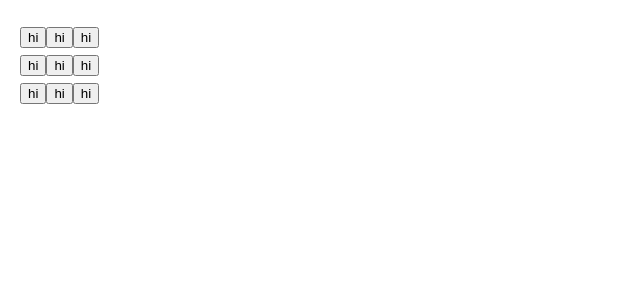
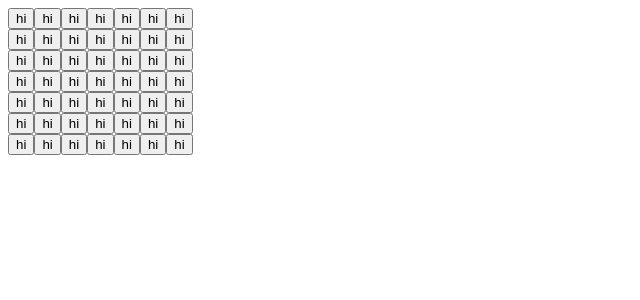
Before and after one commit to ace-jc/Grid-Test, a React (Create React App) app: page / in a window 1280 px wide. Shown: the top 300 px of the page, without its empty margins (0-640 px from the left). Built offline with nearby package versions, Linux system fonts and the light colour scheme.

Commit message:
added variable number of rows and cols

```diff
--- a/src/App.js
+++ b/src/App.js
@@ -47,7 +47,7 @@ class GridArray extends React.Component{
   	super(props)
   }
 
-  renderIndividualSquare(i) {
+  renderIndividualSquare() {
     return (
       <IndividualSquare
         value = {"hi"}
@@ -57,24 +57,28 @@ class GridArray extends React.Component{
     );
   }
 
+  renderEntireCol(col) {
+    return (
+      <div className="grid-row">
+        {col}
+      </div>
+    );
+  }
+
   render() {
+    var numberOfRows = 7;
+    var numberOfCols = 7;
+    var row = [];
+    for(var i=0; i<numberOfRows; i++){
+      var col = [];
+      for(var j=0; j<numberOfCols; j++){
+        col.push(this.renderIndividualSquare());
+      }
+      row.push(this.renderEntireCol(col));
+    }
     return (
       <div>
-        <div className="grid-row">
-          {this.renderIndividualSquare()}
-          {this.renderIndividualSquare()}
-          {this.renderIndividualSquare()}
-        </div>
-        <div className="grid-row">
-          {this.renderIndividualSquare()}
-          {this.renderIndividualSquare()}
-          {this.renderIndividualSquare()}
-        </div>
-        <div className="grid-row">
-          {this.renderIndividualSquare()}
-          {this.renderIndividualSquare()}
-          {this.renderIndividualSquare()}
-        </div>
+        {row}
       </div>
     );
   }
--- a/src/index.css
+++ b/src/index.css
@@ -1,4 +1,4 @@
-body {
+/* body {
   font: 24px "Century Gothic", Futura, sans-serif;
   margin: 20px;
 }
@@ -48,4 +48,4 @@ ol, ul {
 
 .app-info {
   margin-left: 20px;
-}
+} */
```
